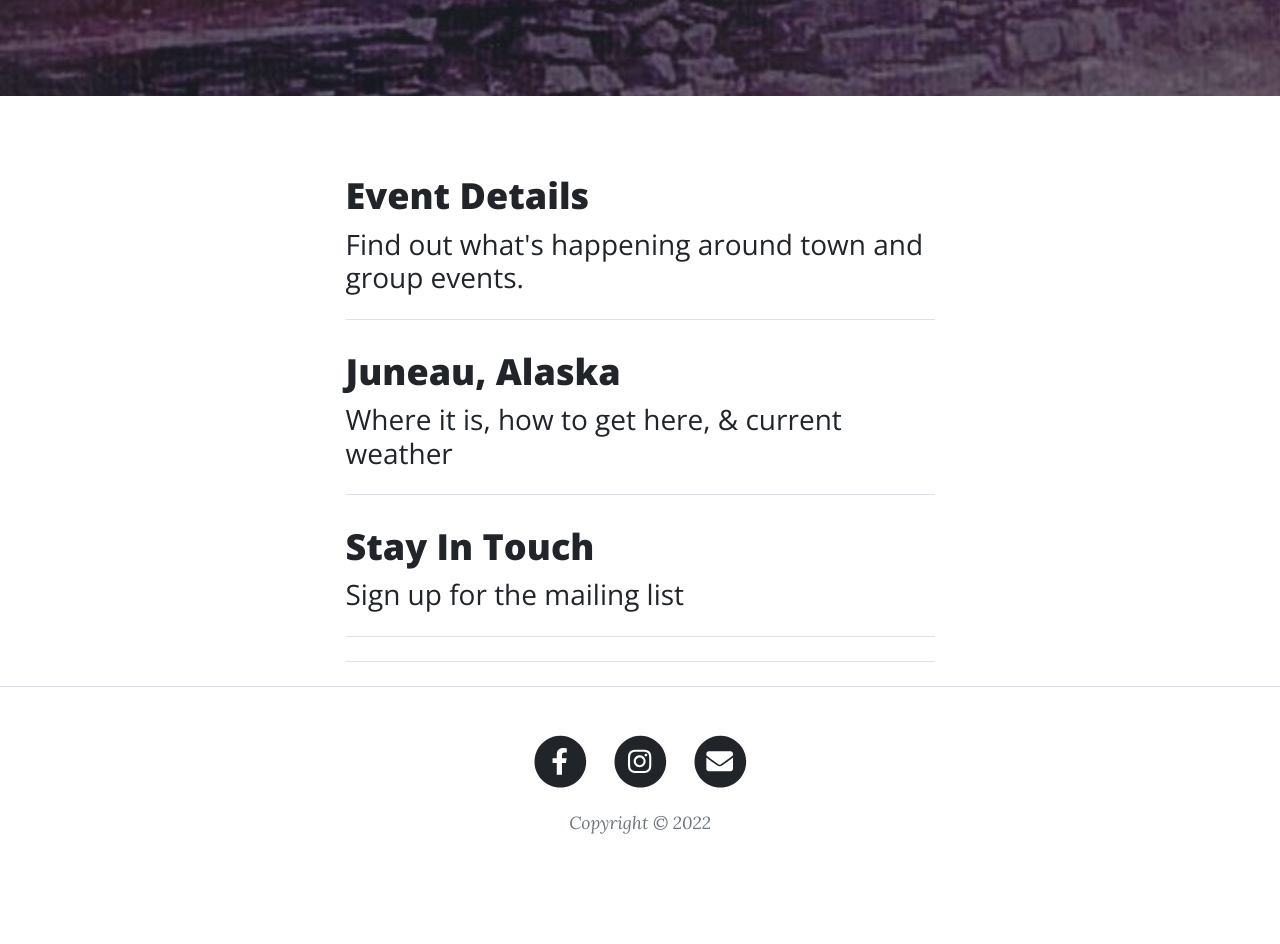
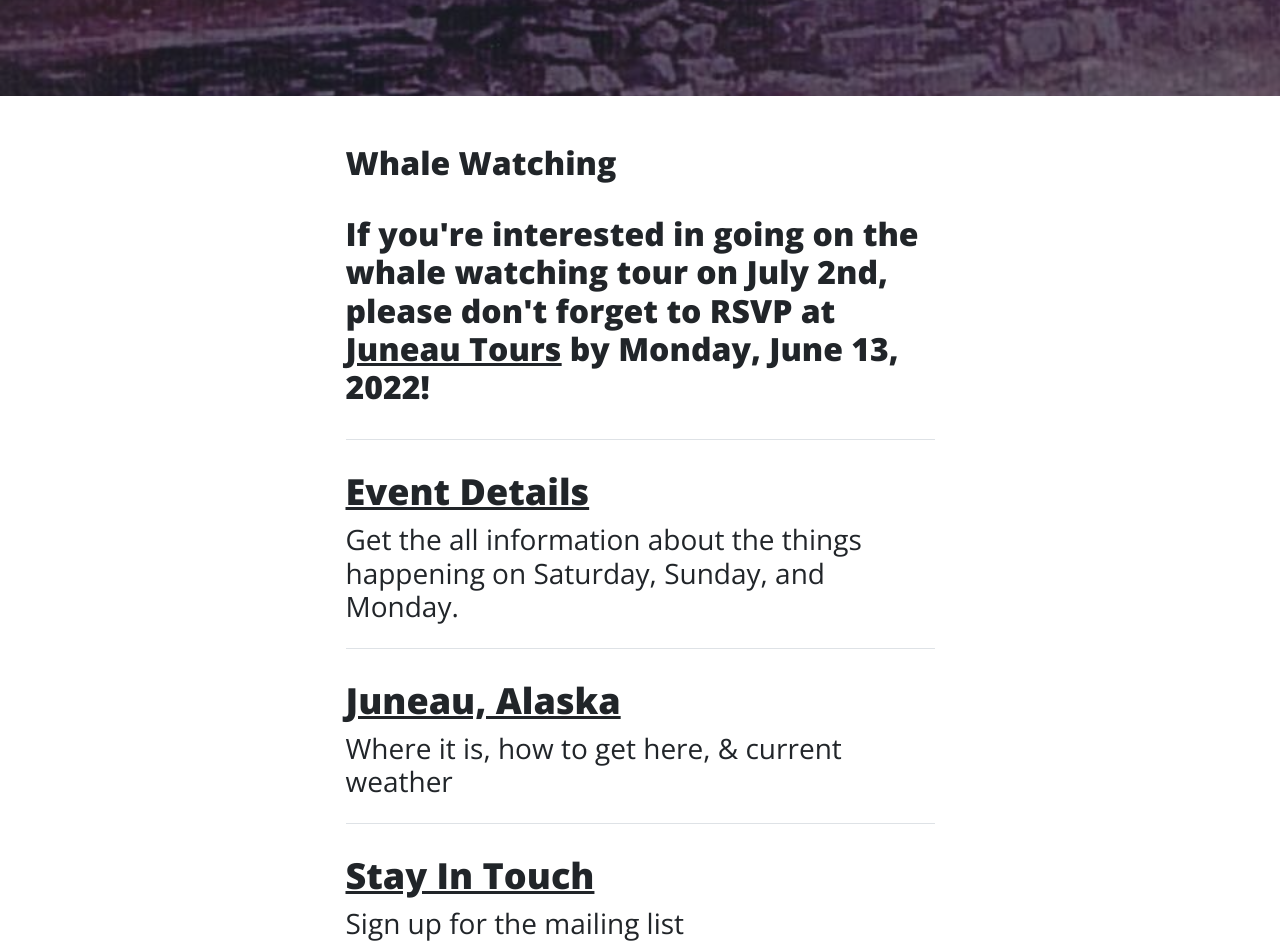
Before and after one commit to Cushnie/2022AK.github.io, a plain HTML site: page index.html in a window 1280 px wide. Shown: the part 532-1476 px from the top of the page. Before the commit the page ends 1417 px from the top, so only its background shows below. Drawn offline with nearby package versions, Linux system fonts and the light colour scheme.

Commit message:
add whale watching tour info to index

```diff
--- a/index.html
+++ b/index.html
@@ -69,10 +69,22 @@
                 <div class="col-md-10 col-lg-8 col-xl-7">
                     <!-- Post preview-->
                     <div class="post-preview">
+                            <h2 class="post-title">Whale Watching
+                            <p>If you're interested in going on the whale watching tour on July 2nd, please don't forget to RSVP at <a href="www.juneautours.com"><u>Juneau Tours</u></a> by Monday, June 13, 2022!</p></h2>
+
+                        <!-- <p class="post-meta">
+                            Posted by
+                            <a href="#!">Start Bootstrap</a>
+                            on September 24, 2021
+                        </p> -->
+                    </div>
+                                        <!-- Divider-->
+                                        <hr class="my-4" />
+                    <div class="post-preview">
                         <a href="what2.html">
-                            <h2 class="post-title">Event Details</h2>
-                            <h3 class="post-subtitle">Find out what's happening around town and group events.</h3>
-                        </a>
+                            <h2 class="post-title"><u>Event Details</u></h2>
+                            <h3 class="post-subtitle">Get the all information about the things happening on Saturday, Sunday, and Monday.</h3></a>
+
                         <!-- <p class="post-meta">
                             Posted by
                             <a href="#!">Start Bootstrap</a>
@@ -83,7 +95,7 @@
                     <hr class="my-4" />
                     <!-- Post preview-->
                     <div class="post-preview">
-                        <a href="where.html"><h2 class="post-title">Juneau, Alaska</h2>
+                        <a href="where.html"><h2 class="post-title"><u>Juneau, Alaska</u></h2>
                             <h3 class="post-subtitle">Where it is, how to get here, & current weather</h3></a>
                         <!-- <p class="post-meta">
                             Posted by
@@ -96,7 +108,7 @@
                     <!-- Post preview-->
                    <div class="post-preview">
                         <a href="contact.html">
-                            <h2 class="post-title">Stay In Touch</h2>
+                            <h2 class="post-title"><u>Stay In Touch</u></h2>
                             <h3 class="post-subtitle">Sign up for the mailing list</h3>
                         </a>
                         <!-- <p class="post-meta">
```
